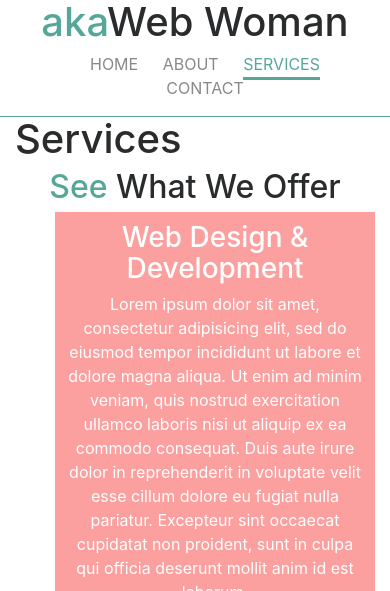
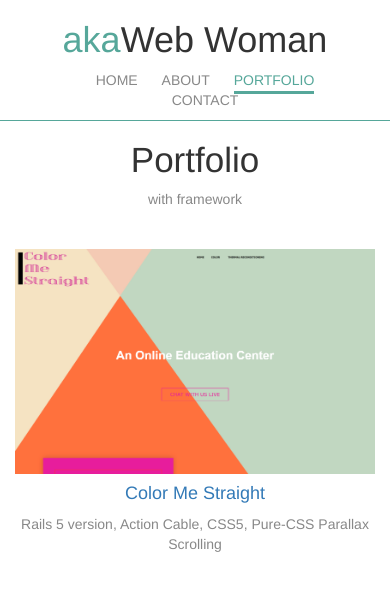
Before and after one commit to angeliqueb71/abbweb, a Rails app: page /services in a window 390 px wide. Shown: the top 591 px of the page. Run offline with Rails 7, Linux system fonts and the light colour scheme; style sheets or scripts are compiled from the project's sources; some libraries are stand-ins or nearby versions.

Commit message:
changed services to port

```diff
--- a/app/assets/javascripts/application.js
+++ b/app/assets/javascripts/application.js
@@ -14,3 +14,39 @@
 //= require jquery_ujs
 //= require turbolinks
 //= require_tree .
+
+
+$(document).ready(function(){
+  // Add smooth scrolling to all links in navbar + footer link
+  $(".navbar a, footer a[href='#myPage']").on('click', function(event) {
+    // Make sure this.hash has a value before overriding default behavior
+    if (this.hash !== "") {
+      // Prevent default anchor click behavior
+      event.preventDefault();
+
+      // Store hash
+      var hash = this.hash;
+
+      // Using jQuery's animate() method to add smooth page scroll
+      // The optional number (900) specifies the number of milliseconds it takes to scroll to the specified area
+      $('html, body').animate({
+        scrollTop: $(hash).offset().top
+      }, 900, function(){
+
+        // Add hash (#) to URL when done scrolling (default click behavior)
+        window.location.hash = hash;
+      });
+    } // End if
+  });
+
+  $(window).scroll(function() {
+    $(".slideanim").each(function(){
+      var pos = $(this).offset().top;
+
+      var winTop = $(window).scrollTop();
+        if (pos < winTop + 600) {
+          $(this).addClass("slide");
+        }
+    });
+  });
+})
--- a/app/assets/stylesheets/application.css
+++ b/app/assets/stylesheets/application.css
@@ -74,6 +74,8 @@
 
  /* FOOTER */
  #main-footer{
+   padding: 40px;
    background:#fb5858;
    color:#fff;
+
  }
--- a/app/assets/stylesheets/contact.scss
+++ b/app/assets/stylesheets/contact.scss
@@ -32,3 +32,8 @@
 .contact form label{
   text-transform:uppercase;
 }
+
+.contact h3{
+  padding-top: 40px;
+  margin-bottom: 40px;
+}
--- a/app/assets/stylesheets/home.scss
+++ b/app/assets/stylesheets/home.scss
@@ -58,6 +85,7 @@
 #features h2{
   font-size:35px;
   margin:0;
+  padding-top: 20px;
   padding-bottom:10px;
 }
 
--- a/app/views/services/index.html.erb
+++ b/app/views/services/index.html.erb
@@ -1,5 +1,10 @@
 <!-- <h1>Services#index</h1>
 <p>Find me in app/views/services/index.html.erb</p> -->
+
+<link rel="stylesheet" href="https://maxcdn.bootstrapcdn.com/bootstrap/3.3.7/css/bootstrap.min.css">
+<script src="https://ajax.googleapis.com/ajax/libs/jquery/3.2.1/jquery.min.js"></script>
+<script src="https://maxcdn.bootstrapcdn.com/bootstrap/3.3.7/js/bootstrap.min.js"></script>
+
 
 <body>
     <!-- HEADER -->
@@ -14,7 +19,7 @@
               <ul>
                 <li><a href="/">Home</a></li>
                 <li><a href="/about">About</a></li>
-                <li class="current"><a href="/services">Services</a></li>
+                <li class="current"><a href="/services">Portfolio</a></li>
                 <li><a href="/contact">Contact</a></li>
               </ul>
             </nav>
@@ -24,7 +29,7 @@
     </header>
 
     <!-- SUBHEADER -->
-    <section id="subheader">
+    <!-- <section id="subheader">
       <div class="container">
         <div class="row">
           <div class="col-xs-12 col-sm-12 col-md-12 col-lg-12">
@@ -32,10 +37,10 @@
           </div>
         </div>
       </div>
-    </section>
+    </section> -->
 
     <!-- MAIN PAGE -->
-    <section id="page" class="services">
+    <!-- <section id="page" class="services">
       <div class="container">
         <div class="row center-xs center-sm center-md center-lg">
           <div class="col-xs-12 col-sm-12 col-md-12 col-lg-12">
@@ -58,6 +63,58 @@
         </div>
       </div>
     </section>
+ -->
+
+ <section id="features">
+   <div class="container">
+     <div class="row center-xs center-sm center-md center-lg">
+       <div class="col-xs-12 col-sm-12 col-md-12 col-lg-12">
+         <h2>Portfolio</h2>
+         <p>with framework </p>
+         <!-- ICON ROW 1 -->
+         <div class="row center-xs center-sm center-md center-lg">
+           <div class="col-xs-12 col-sm-4 col-md-4 col-lg-4">
+             <a href="https://colormestraight1.herokuapp.com"><i class=""><%= image_tag ("CMS1.jpg") %></i></a><br>
+             <a href="https://colormestraight1.herokuapp.com"><h4>Color Me Straight</h4></a>
+             <p>Rails 5 version, Action Cable, CSS5, Pure-CSS Parallax Scrolling </p>
+           </div>
+           <div class="col-xs-12 col-sm-4 col-md-4 col-lg-4">
+             <a href="https://thrilllifeproduction.herokuapp.com"><i class=""><%= image_tag ("TLP3.jpg") %></i></a><br>
+             <a href="https://thrilllifeproduction.herokuapp.com"><h4>Thrill Life Productions</h4></a>
+             <p>Rails  5 version, SASS, bootstrap', '~> 4.0.0.alpha6, Font-awesome</p>
+           </div>
+           <div class="col-xs-12 col-sm-4 col-md-4 col-lg-4">
+             <a href="https://brainflossff.herokuapp.com"><i class=""></i><%= image_tag ("BF1.jpg") %></a><br>
+             <a href="https://brainflossff.herokuapp.com"><h4>BrainFloss</h4></a>
+             <p>Rails  5 version, CSS5 Javascript, ScrollMAgic</p>
+           </div>
+         </div>
+
+         <!-- ICON ROW 2 -->
+         <div class="row center-xs center-sm center-md center-lg">
+           <div class="col-xs-12 col-sm-4 col-md-4 col-lg-4">
+             <i class=""><%= image_tag ("CMS3.jpg") %></i><br>
+             <h4>Color Me Straight</h4>
+             <p></p>
+           </div>
+           <div class="col-xs-12 col-sm-4 col-md-4 col-lg-4">
+             <i class=""><%= image_tag ("SQ1.jpg") %></i><br>
+             <h4>Suicide Squad</h4>
+             <p>API, HTML5, CSS5, Javascript</p>
+           </div>
+           <div class="col-xs-12 col-sm-4 col-md-4 col-lg-4">
+             <i class=""><%= image_tag ("JB1.jpg") %></i><br>
+             <h4>Jukebox Tavern</h4>
+             <p>HTML5, CSS5, Javascript</p>
+           </div>
+         </div>
+       </div>
+     </div>
+   </div>
+ </section>
+
+
+
 
     <!-- COMPANY -->
     <section id="company">
```
Also changed, not shown: other parts of app/assets/stylesheets/home.scss (+30 -3 lines), app/views/about/index.html.erb (+7 -2 lines), app/views/contact/index.html.erb (+7 -2 lines), app/views/home/index.html.erb (+54 -8 lines), app/views/layouts/application.html.erb (line endings or trailing spaces).
